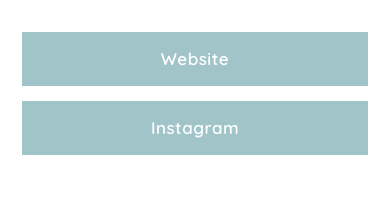
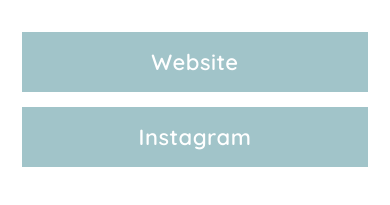
Before and after one commit to milwa-art/danaemilwa-website, a plain HTML site: page index.html in a window 390 px wide. Shown: the part 281-486 px from the top of the page. Drawn offline with Linux system fonts and the light colour scheme.

Commit message:
Increase font sizes in index.html

```diff
--- a/index.html
+++ b/index.html
@@ -93,7 +93,7 @@
       color: #FFFFFF;
 
       font-family: 'Quicksand', sans-serif;
-      font-size: 18px;
+      font-size: 22px;
       font-weight: 600;
       letter-spacing: 0.5px;
       text-decoration: none;
@@ -125,7 +125,7 @@
       .button {
         max-width: 100%;
         min-height: 54px;
-        font-size: 17px;
+        font-size: 22px;
       }
     }
   </style>
```
